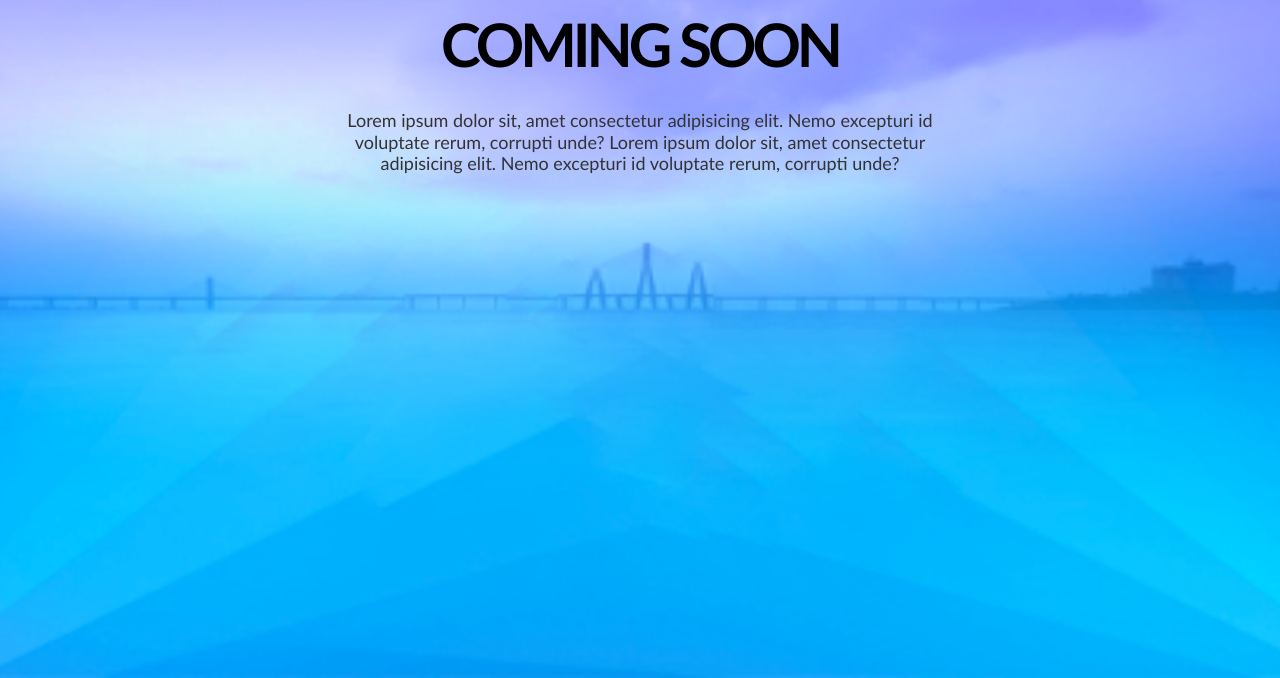
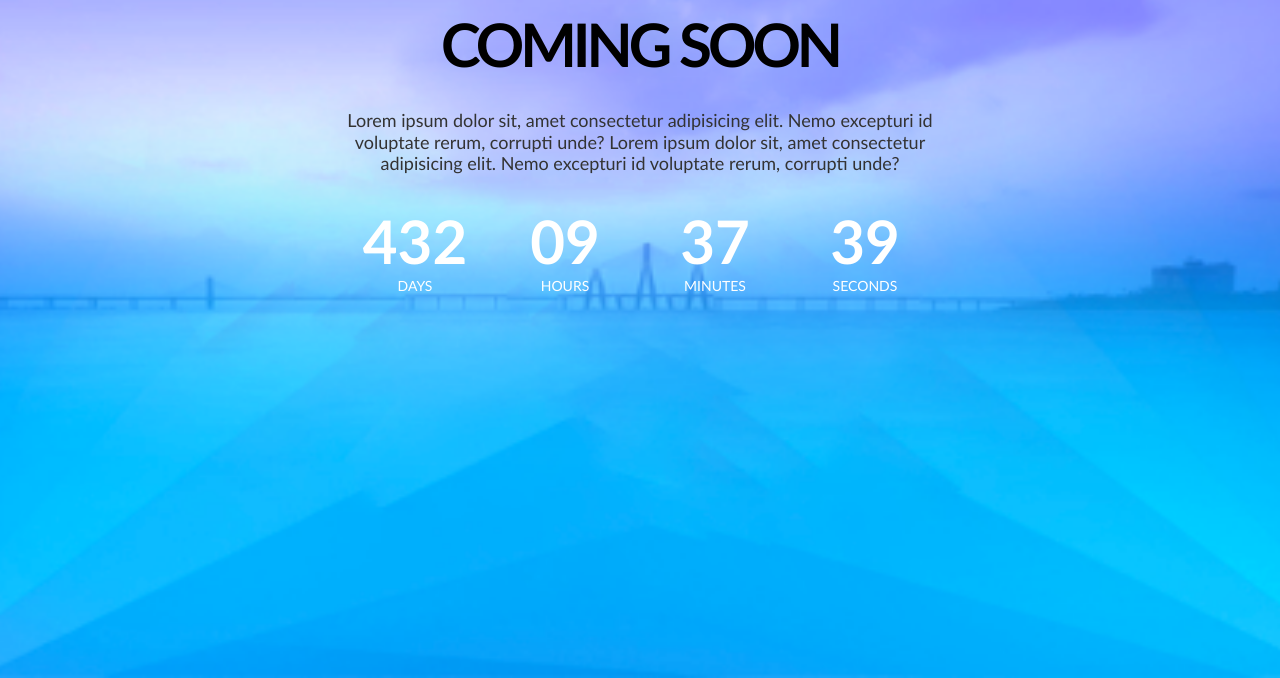
Before and after one commit to MariusKuria/Class-project-with-teacher-Coming-soon, a website: page index.html in a window 1280 px wide. Shown: the part 122-800 px from the top of the page. Drawn offline with Linux system fonts and the light colour scheme.

Commit message:
Clock #4

```diff
--- /dev/null
+++ b/css/components/clock.css
@@ -0,0 +1,27 @@
+.clock {
+    display: flex;
+    flex-wrap: wrap;
+    gap: 30px 0;
+    text-align: center;
+    color: #fff;
+}
+
+.clock > .time {
+    width: 25%;
+}
+
+.clock > .time > .value {
+    font-size: 60px;
+    font-weight: bold;
+}
+
+.clock > .time > .label {
+    font-size: 14px;
+    text-transform: uppercase;
+}
+
+@media (max-width: 560px) {
+    .clock > .time {
+        width: 50%
+    }
+}
--- a/css/pages/home.css
+++ b/css/pages/home.css
@@ -6,8 +6,9 @@
 @import'../3rd-party/font-awesome.min.css';
 
 /* components */
+@import'../components/clock.css';
 
-/* CUSTOM STYLE BILOW THIS COMMENT LINE */
+/* CUSTOM STYLE BELOW THIS COMMENT LINE */
 
 /* hero */
 .hero {
--- a/index.html
+++ b/index.html
@@ -44,6 +44,24 @@
           amet consectetur adipisicing elit. Nemo excepturi id voluptate rerum,
           corrupti unde?
         </p>
+        <div class="clock">
+          <div class="time">
+            <div class="value">432</div>
+            <div class="label">Days</div>
+          </div>
+          <div class="time">
+            <div class="value">09</div>
+            <div class="label">Hours</div>
+          </div>
+          <div class="time">
+            <div class="value">37</div>
+            <div class="label">Minutes</div>
+          </div>
+          <div class="time">
+            <div class="value">39</div>
+            <div class="label">Seconds</div>
+          </div>
+        </div>
       </div>
     </section>
     <main class="container">
```
